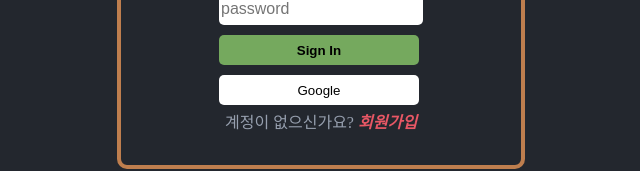
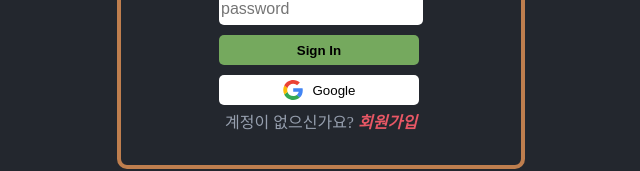
Before and after one commit to YoonKeumJae/AIng, a React (Vite) app: page /sign-in in a window 1280 px wide. Shown: the part 385-556 px from the top of the page, without its empty margins (319-959 px from the left). Built offline with nearby package versions, Linux system fonts and the light colour scheme; no server answers.

Commit message:
Google auth add

```diff
--- /dev/null
+++ b/src/components/GoogleBtn.jsx
@@ -0,0 +1,44 @@
+import { GoogleAuthProvider, signInWithPopup } from "firebase/auth";
+import { auth } from "../firebase";
+import { useNavigate } from "react-router-dom";
+import styled from "styled-components";
+
+const GoogleButton = styled.button`
+  width: 200px;
+  height: 30px;
+  border: none;
+  border-radius: 5px;
+  background-color: white;
+  margin-bottom: 10px;
+  display: flex;
+  flex-direction: row;
+  justify-content: center;
+  align-items: center;
+`;
+
+const GoogleLogo = styled.img`
+  height: 20px;
+  margin-right: 10px;
+`;
+
+const GoogleBtn = () => {
+  const navigate = useNavigate();
+  const onClickGoogle = async () => {
+    try {
+      const provider = new GoogleAuthProvider();
+      await signInWithPopup(auth, provider);
+      navigate("/URP");
+    } catch (e) {
+      console.log(e.message);
+    }
+  };
+
+  return (
+    <GoogleButton type="button" onClick={onClickGoogle}>
+      <GoogleLogo src="/GoogleLogo.svg" />
+      Google
+    </GoogleButton>
+  );
+};
+
+export default GoogleBtn;
--- a/src/pages/auth/SignIn.jsx
+++ b/src/pages/auth/SignIn.jsx
@@ -1,4 +1,5 @@
 import { useNavigate } from "react-router-dom";
+import GoogleBtn from "@components/GoogleBtn";
 import { useState } from "react";
 import { auth } from "../../firebase";
 import { signInWithEmailAndPassword } from "firebase/auth";
@@ -51,15 +52,6 @@ const SignInButton = styled.button`
   background-color: var(--color-green);
   margin-bottom: 10px;
   font-weight: bold;
-`;
-
-const GoogleButton = styled.button`
-  width: 200px;
-  height: 30px;
-  border: none;
-  border-radius: 5px;
-  background-color: white;
-  margin-bottom: 10px;
 `;
 
 const SignUpLink = styled.a`
@@ -120,7 +112,7 @@ const SignIn = () => {
             onChange={onChange}
           />
           <SignInButton type="submit">Sign In</SignInButton>
-          <GoogleButton type="button">Google</GoogleButton>
+          <GoogleBtn />
         </Form>
         <span>
           계정이 없으신가요?{" "}
--- a/src/pages/auth/SignUp.jsx
+++ b/src/pages/auth/SignUp.jsx
@@ -2,6 +2,7 @@ import { useNavigate } from "react-router-dom";
 import { useState } from "react";
 import { auth } from "../../firebase";
 import { createUserWithEmailAndPassword, updateProfile } from "firebase/auth";
+import GoogleBtn from "@components/GoogleBtn";
 import styled from "styled-components";
 
 const Wrapper = styled.div`
@@ -132,6 +133,7 @@ const SignUp = () => {
             onChange={onChange}
           />
           <SignUpButton type="submit">회원가입</SignUpButton>
+          <GoogleBtn />
         </Form>
         <span>
           계정이 있으신가요?
```
Also changed, not shown: public/GoogleLogo.svg (added).
